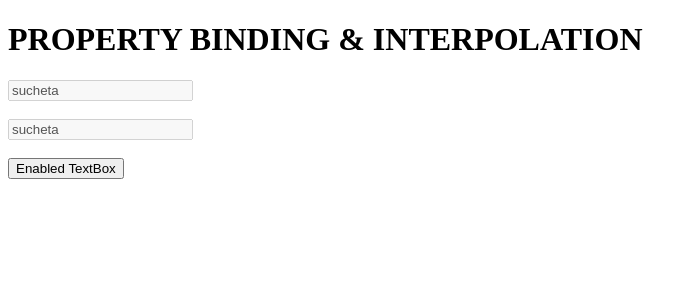
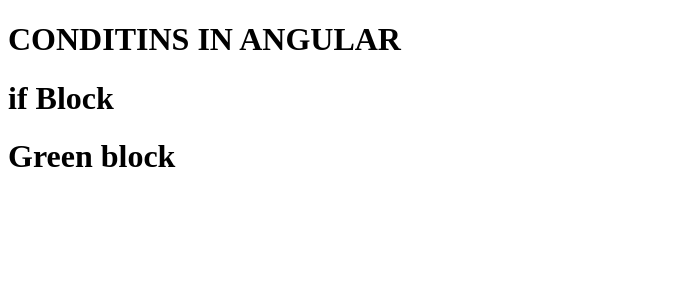
Before and after one commit to Kuldeep22dhasmana/KULDEEP-angular, an Angular app: page / in a window 1280 px wide. Shown: the top 300 px of the page, without its empty margins (0-697 px from the left). Built offline with nearby package versions, Linux system fonts and the light colour scheme.

Commit message:
CONDITIONS IN ANGULAR if & else

```diff
--- a/src/app/app.component.html
+++ b/src/app/app.component.html
@@ -1,6 +1,21 @@
-<h1>PROPERTY BINDING & INTERPOLATION</h1>
-<input type="text" [disabled]="disabledBox" [value]="name" />
-<br><br>
-<input type="text" [disabled]="disabledBox" value={{name}} />
-<br><br>
-<button (click)=enableBox()>Enabled TextBox</button>
+<h1>CONDITINS IN ANGULAR</h1>
+<h1 *ngIf='show else elseBlock'>
+    if Block
+</h1>
+
+<ng-template #elseBlock>
+    <h1> else Block </h1>
+</ng-template>
+
+
+<ng-template [ngIf]="show=='red' ">
+    <h1> Red block </h1>
+</ng-template>
+
+<ng-template [ngIf]="show=='blue' ">
+    <h1> Blue block </h1>
+</ng-template>
+
+<ng-template [ngIf]="show=='green' ">
+    <h1> Green block </h1>
+</ng-template>
--- a/src/app/app.component.ts
+++ b/src/app/app.component.ts
@@ -7,11 +7,5 @@
 })
 export class AppComponent {
   title = 'KULDEEP';
-  name='sucheta'
-  disabledBox = true
-  enableBox()
-  {
-    this.disabledBox = false
-
-  }
+  show= "green"
 }
```
